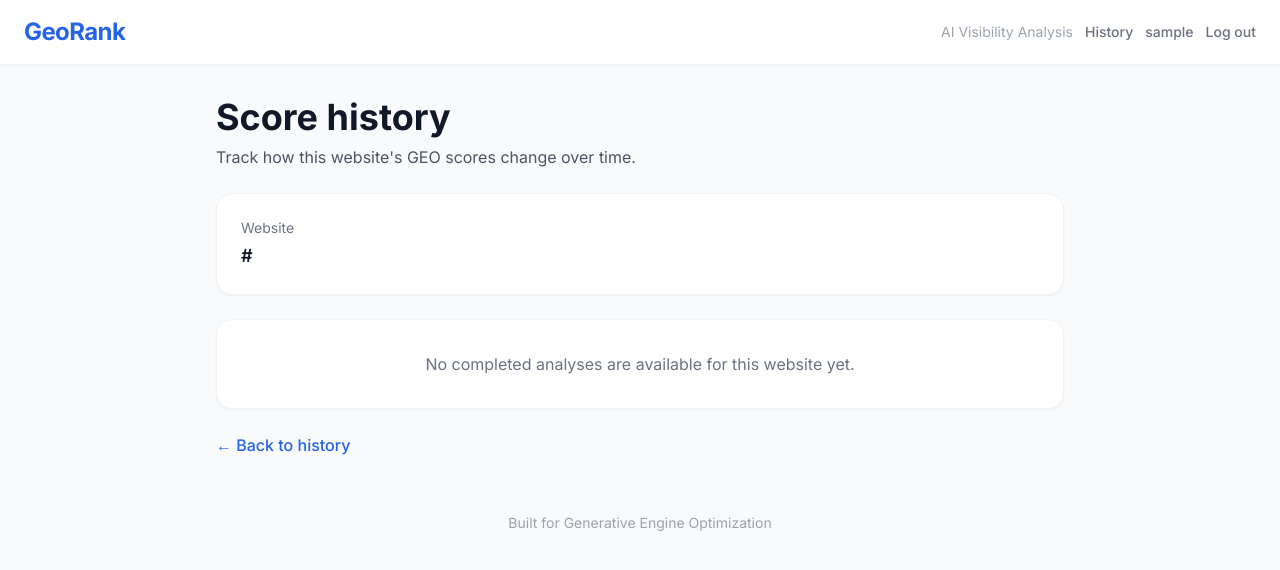
After one commit to Unbot2313/GeoRank, a Django app: page /score-history/1/ in a window 1280 px wide. The commit adds this page. Shown: the top 570 px of the page. Run offline with Django 5.2, Linux system fonts and the light colour scheme; a user stored in the database is signed in; tables that the repository leaves empty hold one stand-in row (values such as "Sample post"); some libraries are stand-ins or nearby versions.

Commit message:
Implement FR27 score history

```diff
--- a/analysis/models.py
+++ b/analysis/models.py
@@ -25,8 +25,12 @@ class UserProfile(models.Model):
         return f"{self.user.username} ({self.plan_type})"
 
     def analyses_today_count(self):
-        today = timezone.localdate()
-        return self.user.analyses.filter(created_at__date=today).count()
+       today = timezone.localdate()
+
+       return self.user.analyses.filter(
+         created_at__date=today,
+         status='completed',
+       ).count()
 
     def can_run_analysis(self):
         if self.plan_type == 'pro':
--- /dev/null
+++ b/analysis/templates/analysis/score_history.html
@@ -0,0 +1,98 @@
+{% extends "analysis/base.html" %}
+
+{% block title %}Score History{% endblock %}
+
+{% block content %}
+<div class="space-y-6">
+
+    <div>
+        <h1 class="text-3xl sm:text-4xl font-bold text-gray-900 mb-2">
+            Score history
+        </h1>
+
+        <p class="text-gray-600">
+            Track how this website's GEO scores change over time.
+        </p>
+    </div>
+
+    <div class="bg-white rounded-2xl shadow-sm border border-gray-100 p-6">
+        <p class="text-sm text-gray-500 mb-1">
+            Website
+        </p>
+
+        <p class="text-lg font-semibold text-gray-900 break-all">
+            {{ selected_analysis.url }}
+        </p>
+    </div>
+
+    <div class="space-y-4">
+        {% for analysis in analyses %}
+
+        <div class="bg-white rounded-2xl shadow-sm border border-gray-100 p-5">
+
+            <div class="flex flex-col sm:flex-row sm:items-center sm:justify-between gap-2 mb-5">
+
+                <p class="font-medium text-gray-900">
+                    {{ analysis.created_at|date:"d M Y, H:i" }}
+                </p>
+
+                <a href="{% url 'analysis:result' analysis.pk %}"
+                   class="text-sm text-blue-600 hover:underline">
+                    View report
+                </a>
+
+            </div>
+
+            <div class="grid grid-cols-1 sm:grid-cols-3 gap-4">
+
+                <div class="bg-blue-50 rounded-xl p-4 text-center">
+                    <p class="text-sm text-gray-500 mb-1">
+                        Visibility
+                    </p>
+
+                    <p class="text-3xl font-bold text-blue-600">
+                        {{ analysis.score.visibility_score }}
+                    </p>
+                </div>
+
+                <div class="bg-green-50 rounded-xl p-4 text-center">
+                    <p class="text-sm text-gray-500 mb-1">
+                        Readability
+                    </p>
+
+                    <p class="text-3xl font-bold text-green-600">
+                        {{ analysis.score.readability_score }}
+                    </p>
+                </div>
+
+                <div class="bg-purple-50 rounded-xl p-4 text-center">
+                    <p class="text-sm text-gray-500 mb-1">
+                        Citability
+                    </p>
+
+                    <p class="text-3xl font-bold text-purple-600">
+                        {{ analysis.score.citability_score }}
+                    </p>
+                </div>
+
+            </div>
+        </div>
+
+        {% empty %}
+
+        <div class="bg-white rounded-2xl shadow-sm border border-gray-100 p-8 text-center">
+            <p class="text-gray-500">
+                No completed analyses are available for this website yet.
+            </p>
+        </div>
+
+        {% endfor %}
+    </div>
+
+    <a href="{% url 'analysis:history' %}"
+       class="inline-flex items-center text-blue-600 hover:text-blue-700 font-medium">
+        &larr; Back to history
+    </a>
+
+</div>
+{% endblock %}
--- a/analysis/urls.py
+++ b/analysis/urls.py
@@ -10,6 +10,7 @@ urlpatterns = [
     path('logout/', views.logout_view, name='logout'),
     path('submit/', views.submit_url, name='submit'),
     path('history/', views.analysis_history, name='history'),
+    path('score-history/<int:pk>/', views.score_history, name='score_history'),
     path('profile/', views.profile_view, name='profile'),
     path('<int:pk>/', views.analysis_result, name='result'),
 ]
--- a/analysis/views.py
+++ b/analysis/views.py
@@ -85,6 +85,33 @@ def analysis_history(request):
     analyses = request.user.analyses.all().order_by('-created_at')
     return render(request, 'analysis/history.html', {'analyses': analyses})
 
+@login_required
+def score_history(request, pk):
+    selected_analysis = get_object_or_404(
+        Analysis,
+        pk=pk,
+        user=request.user,
+    )
+
+    analyses = (
+        Analysis.objects
+        .filter(
+            user=request.user,
+            url=selected_analysis.url,
+            status='completed',
+        )
+        .select_related('score')
+        .order_by('-created_at')
+    )
+
+    return render(
+        request,
+        'analysis/score_history.html',
+        {
+            'selected_analysis': selected_analysis,
+            'analyses': analyses,
+        },
+    )
 
 @login_required
 def profile_view(request):
--- a/georank/settings.py
+++ b/georank/settings.py
@@ -106,7 +106,7 @@ AUTH_PASSWORD_VALIDATORS = [
 
 LANGUAGE_CODE = 'en-us'
 
-TIME_ZONE = 'UTC'
+TIME_ZONE = 'America/Bogota'
 
 USE_I18N = True
 
```
Also changed, not shown: analysis/templates/analysis/result.html (+13 -1 lines).
